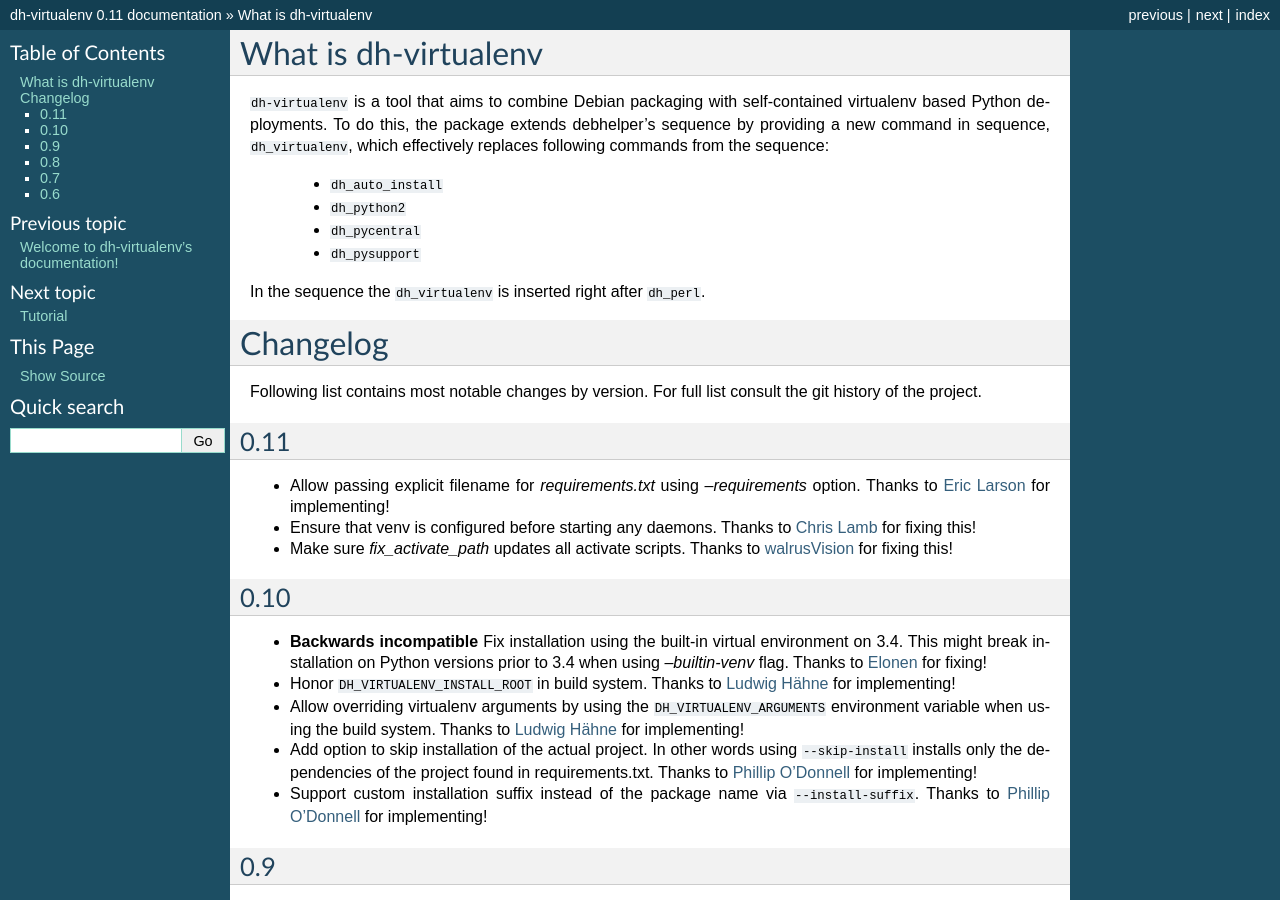
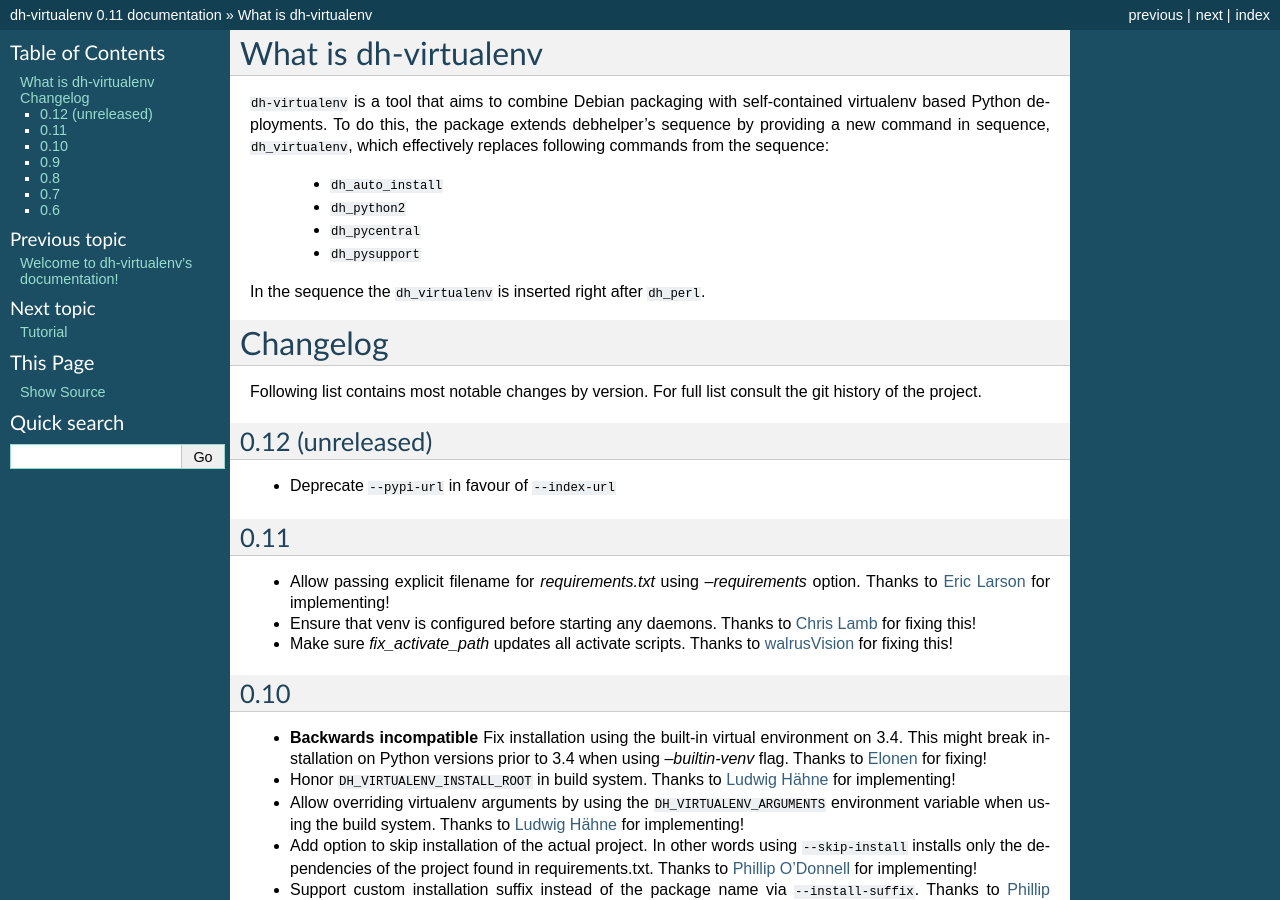
Before and after one commit to spotify/dh-virtualenv, a Sphinx documentation site: the page built from doc/info.rst, in a window 1280 px wide and 900 px high. Built offline with Sphinx 7.4.7, drawn with Linux system fonts in a browser that asks for light colours.

Commit message:
Document deprecation of --pypi-url in changelog

```diff
--- a/doc/info.rst
+++ b/doc/info.rst
@@ -23,6 +23,11 @@
 
 Following list contains most notable changes by version. For full list
 consult the git history of the project.
+
+0.12 (unreleased)
+=================
+
+* Deprecate ``--pypi-url`` in favour of ``--index-url``
 
 0.11
 ====
```
